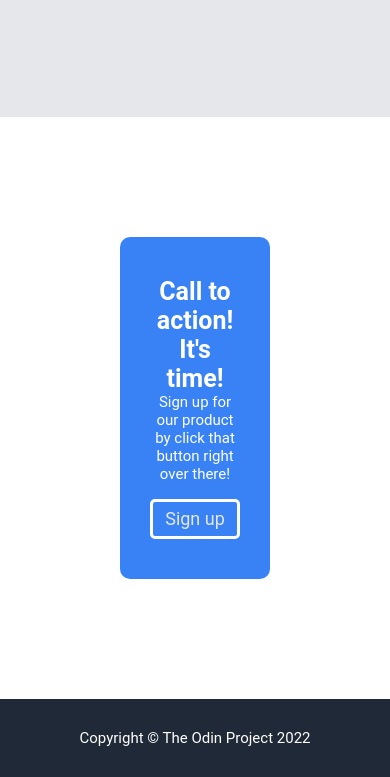
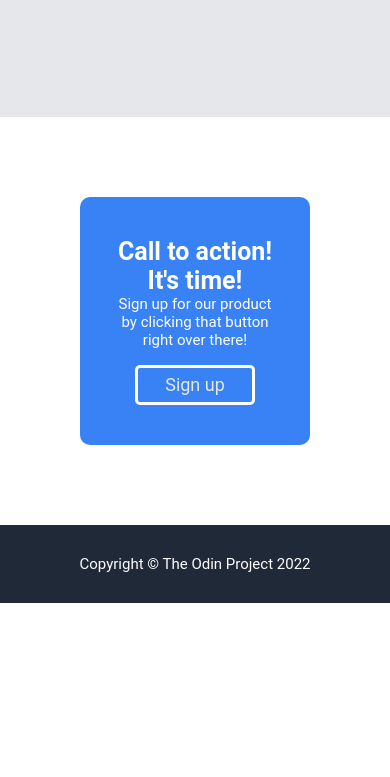
Before and after one commit to BulletPreacher/TODLanding-Page, a plain HTML site: page index.html in a window 390 px wide. Shown: the part 2920-3697 px from the top of the page. After the commit the page ends 3523 px from the top, so only its background shows below. Drawn offline with Linux system fonts and the light colour scheme.

Commit message:
Reduce signup padding for mobile

```diff
--- a/index.html
+++ b/index.html
@@ -84,7 +84,7 @@
         <div class="signup-wrapper">
               <div class="signup-text">
                 <h3>Call to action! It's time!</h3>
-                <p>Sign up for our product by click that button right over there!</p>
+                <p>Sign up for our product by clicking that button right over there!</p>
               </div>
               <div class="signup-button">
                 <button>Sign up</button>
--- a/style.css
+++ b/style.css
@@ -170,7 +170,7 @@ a{
 /*---------------------------------------------------------------------------------------------*/
 
 .signup{
-    padding: 120px;
+    padding: 80px;
 }
 
 .signup-wrapper{
```
